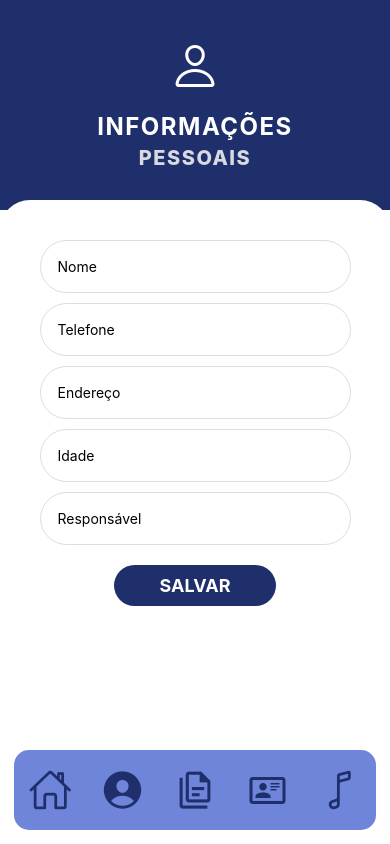
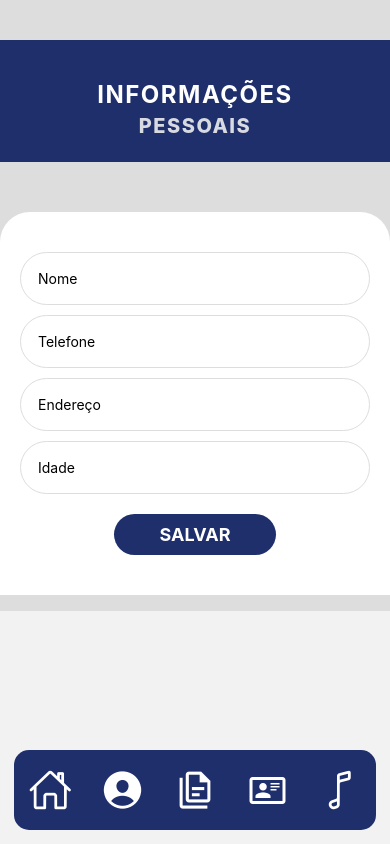
Before and after one commit to GabrielMessiasdaSilva/SafeGuardian, a React Native app: screen /Perfil in a window 390 px wide. Built offline with nearby package versions, Linux system fonts and the light colour scheme.

Commit message:
alteração front cadastro numeros emergenciais

```diff
--- a/src/routes.js
+++ b/src/routes.js
@@ -22,7 +22,7 @@ function Route() {
         <Tab.Navigator screenOptions={{
             tabBarShowLabel: false, tabBarStyle: {
                 position: "absolute",
-                backgroundColor: "#6e85d9",
+                backgroundColor: "#1E2F6C",
                 borderTopWidth: 0,
 
                 bottom: 14,
@@ -38,9 +38,9 @@ function Route() {
                 headerShown: false,
                 tabBarIcon: ({ color, size, focused }) => {
                     if (focused) {
-                        return <Ionicons name="home" size={44} color="#1E2F6C" />
+                        return <Ionicons name="home" size={44} color="#fff" />
                     }
-                    return <Ionicons name="home-outline" size={44} color="#1E2F6C" />
+                    return <Ionicons name="home-outline" size={44} color="#fff" />
                 }
             }} />
 
@@ -50,9 +50,9 @@ function Route() {
                 headerShown: false,
                 tabBarIcon: ({ color, size, focused }) => {
                     if (focused) {
-                        return <Ionicons name="person-circle" size={46} color="#1E2F6C" />
+                        return <Ionicons name="person-circle" size={46} color="#fff" />
                     }
-                    return <Ionicons name="person-circle-outline" size={46} color="#1E2F6C" />
+                    return <Ionicons name="person-circle-outline" size={46} color="#fff" />
                 }
             }} />
 
@@ -61,9 +61,9 @@ function Route() {
                 headerShown: false,
                 tabBarIcon: ({ color, size, focused }) => {
                     if (focused) {
-                        return <MaterialCommunityIcons name="file-document-multiple-outline" size={37} color="#1E2F6C" />
+                        return <MaterialCommunityIcons name="file-document-multiple-outline" size={37} color="#fff" />
                     }
-                    return <MaterialCommunityIcons name="file-document-multiple-outline" size={37} color="#1E2F6C" />
+                    return <MaterialCommunityIcons name="file-document-multiple-outline" size={37} color="#fff" />
                 }
             }} />
 
@@ -74,9 +74,9 @@ function Route() {
                 headerShown: false,
                 tabBarIcon: ({ color, size, focused }) => {
                     if (focused) {
-                        return <MaterialCommunityIcons name="card-account-details" size={36} color="#1E2F6C" />
+                        return <MaterialCommunityIcons name="card-account-details" size={36} color="#fff" />
                     }
-                    return <MaterialCommunityIcons name="card-account-details-outline" size={36} color="#1E2F6C" />
+                    return <MaterialCommunityIcons name="card-account-details-outline" size={36} color="#fff" />
                 }
             }} />
 
@@ -85,9 +85,9 @@ function Route() {
                 headerShown: false,
                 tabBarIcon: ({ color, size, focused }) => {
                     if (focused) {
-                        return <Ionicons name="musical-note" size={44} color="#1E2F6C" />
+                        return <Ionicons name="musical-note" size={44} color="#fff" />
                     }
-                    return <Ionicons name="musical-note-outline" size={44} color="#1E2F6C" />
+                    return <Ionicons name="musical-note-outline" size={44} color="#fff" />
                 }
             }} />
 
--- a/src/telas/Contatos/Contatos_Emergenciais.js
+++ b/src/telas/Contatos/Contatos_Emergenciais.js
@@ -1,5 +1,5 @@
 import React, { useState } from 'react';
-import { View, Text, TextInput, TouchableOpacity, StyleSheet, ScrollView } from 'react-native';
+import { View, Text, TextInput, TouchableOpacity, StyleSheet, ScrollView,Image } from 'react-native';
 import { Ionicons } from '@expo/vector-icons';
 
 export default function App() {
@@ -19,11 +19,15 @@ export default function App() {
         <View style={styles.headerContainer}>
           <Text style={styles.headerTextOne}>CADASTRO</Text>
           <Text style={styles.headerTextTwo}>DE NÚMEROS</Text>
+          <Image source={require('../../Img/icons-contatos.png')} style={styles.imageIcon} />
         </View>
+
       </View>
 
       <View style={styles.formContainer}>
+
         <ScrollView contentContainerStyle={styles.scrollContent}>
+
           <TextInput
             style={styles.input}
             placeholder="Telefone 1"
@@ -96,8 +100,19 @@ const styles = StyleSheet.create({
     letterSpacing: 1.5,
     textTransform: 'uppercase',
   },
+  imageIcon:{
+    width:300,
+    height:300,
+    alignSelf:'center',
+    alignItems:'center',
+    zIndex:2,
+      top:-18,
+    position:'absolute',
+  },
   formContainer: {
     flex: 1,
+    width:'100%',
+    height:'60%',
     backgroundColor: '#fff',
     borderTopLeftRadius: 30,  // Arredonda a parte superior esquerda do contêiner
     borderTopRightRadius: 30, // Arredonda a parte superior direita do contêiner
--- a/src/telas/Informações_Pessoais/Perfil.js
+++ b/src/telas/Informações_Pessoais/Perfil.js
@@ -1,5 +1,5 @@
 import React, { useState } from 'react';
-import { View, Text, TextInput, TouchableOpacity, StyleSheet, ScrollView } from 'react-native';
+import { View, Text, TextInput, TouchableOpacity, StyleSheet, ScrollView,Image } from 'react-native';
 import { Ionicons } from '@expo/vector-icons';
 
 export default function App() {
@@ -10,21 +10,25 @@ export default function App() {
   const [responsavel, setResponsavel] = useState('');
 
   const handleSubmit = () => {
-    console.log('Dados salvos:', { nome, telefone, endereco, idade, responsavel });
+    console.log('Dados salvos:', { nome, telefone, endereco, idade });
   };
 
   return (
-    <ScrollView style={styles.container}>
+
+    <View style={styles.View1}>
       <View style={styles.header}>
-        <Ionicons name="person-outline" size={48} color="#fff" />
+
         <View style={styles.headerContainer}>
           <Text style={styles.headerTextOne}>INFORMAÇÕES</Text>
           <Text style={styles.headerTextTwo}>PESSOAIS</Text>
+
         </View>
+
       </View>
 
-      {/* Container que envolve o formulário */}
+
       <View style={styles.formBackground}>
+
         <View style={styles.formContainer}>
           <TextInput
             style={styles.input}
@@ -52,38 +56,37 @@ export default function App() {
             onChangeText={setIdade}
             keyboardType="numeric"
           />
-          <TextInput
-            style={styles.input}
-            placeholder="Responsável"
-            value={responsavel}
-            onChangeText={setResponsavel}
-          />
+
 
           <TouchableOpacity style={styles.button} onPress={handleSubmit}>
             <Text style={styles.buttonText}>SALVAR</Text>
           </TouchableOpacity>
         </View>
       </View>
-    </ScrollView>
+</View>
   );
 }
 
 const styles = StyleSheet.create({
-  container: {
-    flex: 1,
-    backgroundColor: '#fff',
+  View1:{
+    backgroundColor:'#ddd'
   },
   header: {
+    marginTop:40,
     backgroundColor: '#1E2F6C',
     padding: 40,
     alignItems: 'center',
+    width:'100%',
+    height:'20%',
   },
+
   headerContainer: {
     justifyContent: 'center',
     alignItems: 'center',
-    marginTop: 20,
+
   },
   headerTextOne: {
+
     fontSize: 24,
     fontWeight: 'bold',
     color: '#FFF',
@@ -102,13 +105,15 @@ const styles = StyleSheet.create({
     backgroundColor: '#fff',
     borderTopLeftRadius: 30, // Arredondar parte superior esquerda
     borderTopRightRadius: 30, // Arredondar parte superior direita
-    marginTop: -10,          // Para sobrepor ao header
+    marginTop:50,
     paddingVertical: 20,     // Espaçamento vertical
     alignItems: 'center',     // Centraliza horizontalmente
   },
   formContainer: {
-    width: '90%',           // Largura do formulário
-    maxWidth: 400,          // Largura máxima
+
+    height:'100%',
+    width: '100%',           // Largura do formulário
+    maxWidth: 700,          // Largura máxima
     padding: 20,
 
 
```
Also changed, not shown: src/Img/icons-contatos.png (added).
